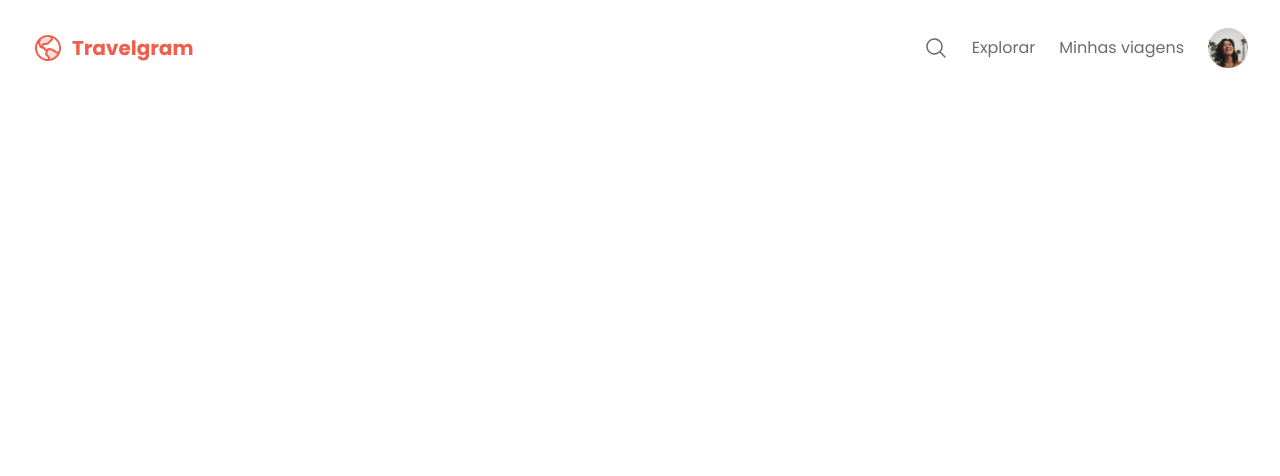
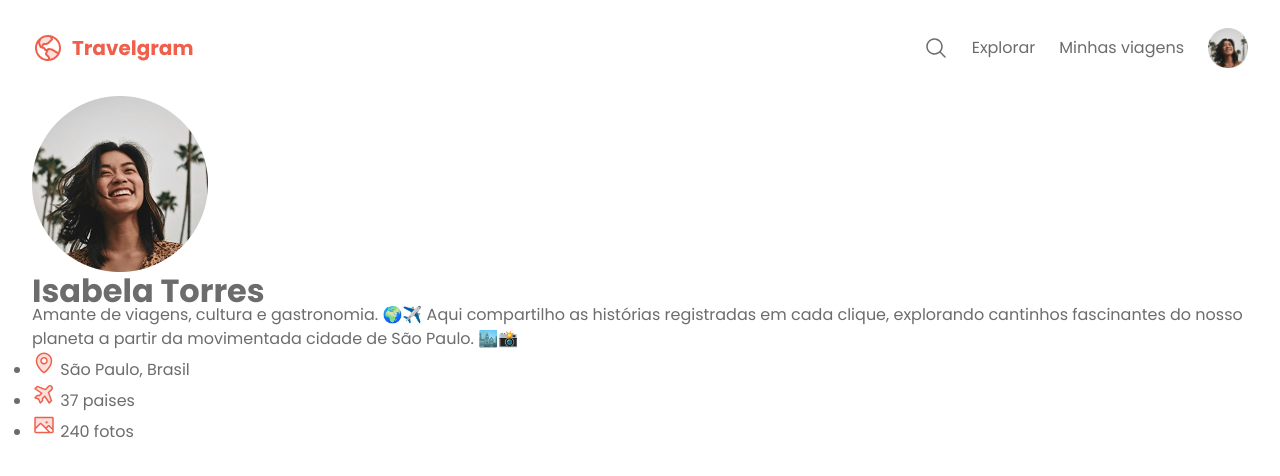
Before and after one commit to BrunoRigoni/PROJETO-TRAVELGRAM, a plain HTML site: page index.html in a window 1280 px wide. Drawn offline with Linux system fonts and the light colour scheme.

Commit message:
Iniciando html do header

```diff
--- a/index.html
+++ b/index.html
@@ -30,7 +30,45 @@
       <li><a href="#"> Minhas viagens</a></li>
       <li><a href="#"></a><img src="./style/assets/images/Profile pic big.png" alt="Imagem de perfil Isabela Torres"></li>
     </ul>
+
+
+
+
   </nav>
+
+<header>
+    <div class="container">
+      <div id="profile">
+        <img src="./style/assets/images/Profile pic big.png" alt="imagem do perfil de Isabela Torres">
+        <div>
+          <h1>Isabela Torres</h1>
+          <p>
+            Amante de viagens, cultura e gastronomia. 🌍✈️
+            Aqui compartilho as histórias registradas em cada clique, explorando cantinhos fascinantes do nosso planeta a partir da movimentada cidade de São Paulo. 🏙️📸
+          </p>
+        </div>
+      </div>
+
+      <ul class="info">
+        <li>
+          <img src="./style/assets/icons/MapPin.svg" alt="Icone de mapa">
+          <span>São Paulo, Brasil</span>
+        </li>
+
+        <li>
+          <img src="./style/assets/icons/AirplaneTilt.svg" alt="Icone de avião">
+          <span>37 paises</span>
+        </li>
+
+        <li>
+          <img src="./style/assets/icons/Image.svg" alt="Icone de Imagem">
+          <span>240 fotos</span>
+        </li>
+      </ul>
+
+    </div>
+</header>
+
 </div>
 
 
```
